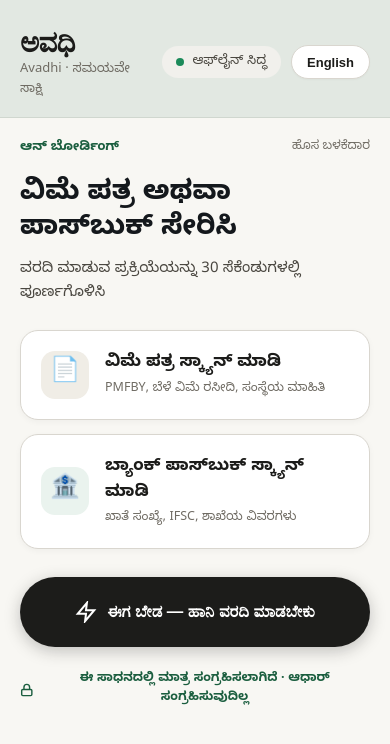
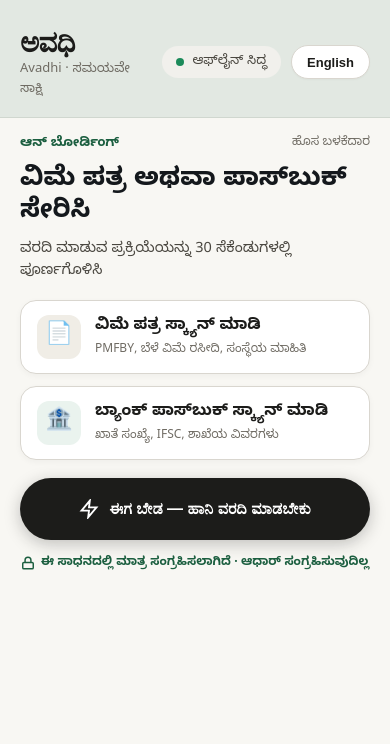
Before and after one commit to Javeria-taj/Avadhi, a Next.js app in the folder ui/: page / in a window 390 px wide. Shown: the top 744 px of the page. Built offline with nearby package versions, Linux system fonts and the light colour scheme.

Commit message:
style(ui): optimize S0 first run vertical spacing for mobile viewports

```diff
--- a/ui/app/page.jsx
+++ b/ui/app/page.jsx
@@ -697,18 +697,18 @@ export default function Home() {
 
       {/* S0 First Run Screen */}
       {screen === 'first_run' && (
-        <section data-screen-label="S0 First Run" style={{ flex: 1, overflowY: 'auto', padding: '20px 20px 40px', display: 'flex', flexDirection: 'column' }}>
+        <section data-screen-label="S0 First Run" style={{ flex: 1, overflowY: 'auto', padding: '16px 20px 24px', display: 'flex', flexDirection: 'column' }}>
           <header style={{ display: 'flex', justifyContent: 'space-between', alignItems: 'center' }}>
             <span style={{ fontSize: 13, fontWeight: 700, color: '#1b5e3f' }}>{L('ಆನ್ ಬೋರ್ಡಿಂಗ್', 'Onboarding')}</span>
             <span style={{ fontSize: 12, color: '#6f6b63' }}>{completeness === 0 ? L('ಹೊಸ ಬಳಕೆದಾರ', 'New user') : L('ಪ್ರೊಫೈಲ್ ಪೂರ್ಣಗೊಳಿಸಿ', 'Complete profile')}</span>
           </header>
 
-          <div style={{ marginTop: 20 }}>
-            <h1 style={{ fontSize: 28, fontWeight: 700, margin: 0, lineHeight: 1.25 }}>{t.s0Heading}</h1>
-            <p style={{ fontSize: 15, lineHeight: 1.6, color: '#4a4740', margin: '10px 0 0' }}>{t.s0Sub}</p>
+          <div style={{ marginTop: 12 }}>
+            <h1 style={{ fontSize: 26, fontWeight: 700, margin: 0, lineHeight: 1.25 }}>{t.s0Heading}</h1>
+            <p style={{ fontSize: 14.5, lineHeight: 1.55, color: '#4a4740', margin: '8px 0 0' }}>{t.s0Sub}</p>
           </div>
 
-          <div style={{ display: 'flex', flexDirection: 'column', gap: 14, marginTop: 24 }}>
+          <div style={{ display: 'flex', flexDirection: 'column', gap: 12, marginTop: 16 }}>
             {/* Card 1: Scan policy certificate */}
             <div
               onClick={() => {
@@ -718,21 +718,21 @@ export default function Home() {
               style={{
                 background: '#ffffff',
                 border: '1.5px solid #d9d6cf',
-                borderRadius: 18,
-                padding: '20px',
+                borderRadius: 16,
+                padding: '14px 16px',
                 cursor: 'pointer',
                 boxShadow: '0 2px 6px rgba(0,0,0,0.04)',
                 display: 'flex',
                 alignItems: 'center',
-                gap: 16,
+                gap: 14,
               }}
             >
-              <div style={{ width: 48, height: 48, borderRadius: 14, background: '#f0ede6', display: 'flex', alignItems: 'center', justifyContent: 'center', fontSize: 24, flex: 'none' }}>
+              <div style={{ width: 44, height: 44, borderRadius: 12, background: '#f0ede6', display: 'flex', alignItems: 'center', justifyContent: 'center', fontSize: 22, flex: 'none' }}>
                 📄
               </div>
               <div style={{ flex: 1 }}>
-                <div style={{ fontSize: 17, fontWeight: 700, color: '#1c1c1a' }}>{t.scanPolicy}</div>
-                <div style={{ fontSize: 12.5, color: '#6f6b63', marginTop: 3, lineHeight: 1.4 }}>{t.scanPolicySub}</div>
+                <div style={{ fontSize: 16, fontWeight: 700, color: '#1c1c1a' }}>{t.scanPolicy}</div>
+                <div style={{ fontSize: 12, color: '#6f6b63', marginTop: 2, lineHeight: 1.35 }}>{t.scanPolicySub}</div>
               </div>
             </div>
 
@@ -745,21 +745,21 @@ export default function Home() {
               style={{
                 background: '#ffffff',
                 border: '1.5px solid #d9d6cf',
-                borderRadius: 18,
-                padding: '20px',
+                borderRadius: 16,
+                padding: '14px 16px',
                 cursor: 'pointer',
                 boxShadow: '0 2px 6px rgba(0,0,0,0.04)',
                 display: 'flex',
                 alignItems: 'center',
-                gap: 16,
+                gap: 14,
               }}
             >
-              <div style={{ width: 48, height: 48, borderRadius: 14, background: '#eaf3ee', display: 'flex', alignItems: 'center', justifyContent: 'center', fontSize: 24, flex: 'none' }}>
+              <div style={{ width: 44, height: 44, borderRadius: 12, background: '#eaf3ee', display: 'flex', alignItems: 'center', justifyContent: 'center', fontSize: 22, flex: 'none' }}>
                 🏦
               </div>
               <div style={{ flex: 1 }}>
-                <div style={{ fontSize: 17, fontWeight: 700, color: '#1c1c1a' }}>{t.scanPassbook}</div>
-                <div style={{ fontSize: 12.5, color: '#6f6b63', marginTop: 3, lineHeight: 1.4 }}>{t.scanPassbookSub}</div>
+                <div style={{ fontSize: 16, fontWeight: 700, color: '#1c1c1a' }}>{t.scanPassbook}</div>
+                <div style={{ fontSize: 12, color: '#6f6b63', marginTop: 2, lineHeight: 1.35 }}>{t.scanPassbookSub}</div>
               </div>
             </div>
           </div>
@@ -769,14 +769,14 @@ export default function Home() {
             onClick={() => setScreen('intake')}
             style={{
               width: '100%',
-              minHeight: 70,
+              minHeight: 62,
               background: '#1c1c1a',
               color: '#ffffff',
               border: 'none',
               borderRadius: 999,
-              fontSize: 16.5,
+              fontSize: 16,
               fontWeight: 700,
-              marginTop: 28,
+              marginTop: 18,
               boxShadow: '0 4px 16px rgba(28,28,26,0.25)',
               display: 'flex',
               alignItems: 'center',
@@ -785,7 +785,7 @@ export default function Home() {
               cursor: 'pointer',
             }}
           >
-            <svg viewBox="0 0 24 24" width="22" height="22" fill="none" stroke="currentColor" strokeWidth="2.2">
+            <svg viewBox="0 0 24 24" width="20" height="20" fill="none" stroke="currentColor" strokeWidth="2.2">
               <path d="M13 2L3 14h9l-1 8 10-12h-9l1-8z" />
             </svg>
             <span>{t.skipToReport}</span>
@@ -794,16 +794,18 @@ export default function Home() {
           {/* Footer line */}
           <div
             style={{
-              fontSize: 12.5,
+              fontSize: 12,
               color: '#1b5e3f',
               fontWeight: 600,
               textAlign: 'center',
-              marginTop: 24,
+              marginTop: 14,
+              marginBottom: 8,
               lineHeight: 1.5,
               display: 'flex',
               alignItems: 'center',
               justifyContent: 'center',
               gap: 6,
+              flex: 'none',
             }}
           >
             <svg viewBox="0 0 24 24" width="14" height="14" fill="none" stroke="currentColor" strokeWidth="2.5">
```
